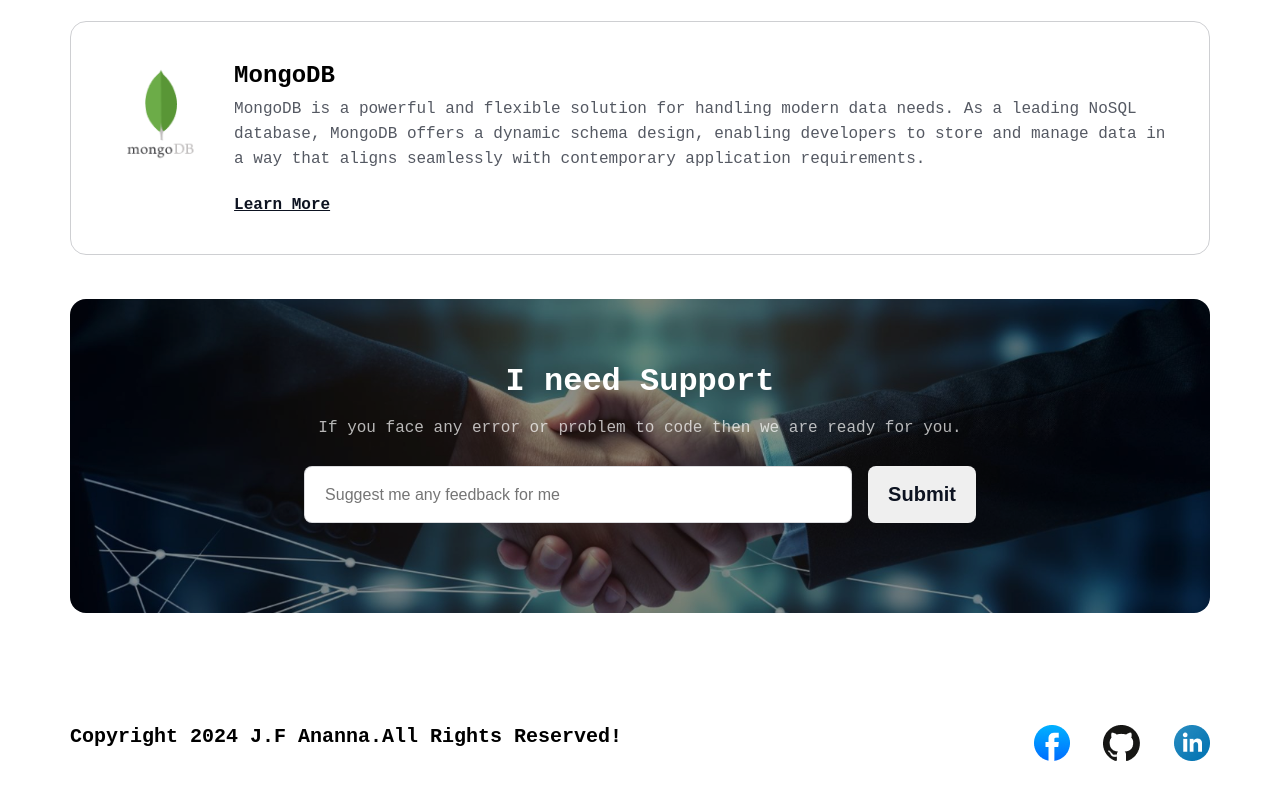
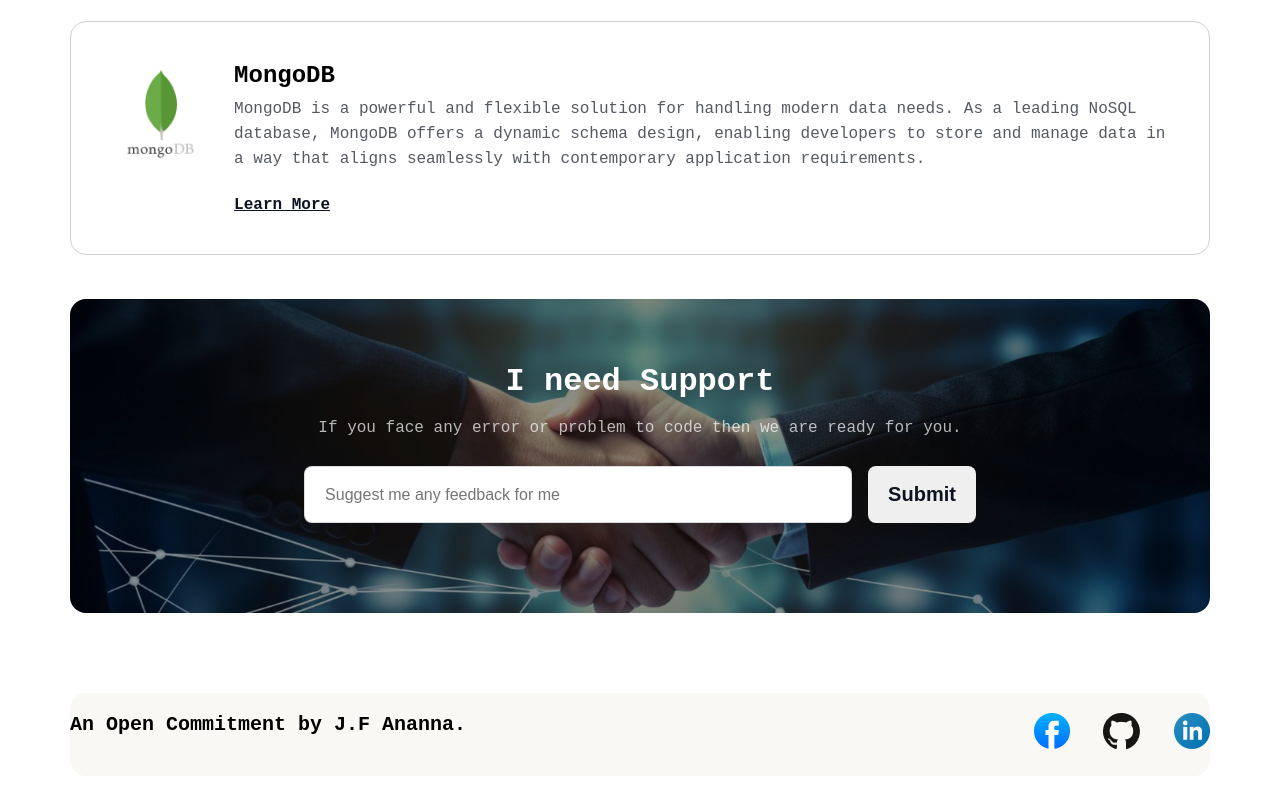
Before and after one commit to ananna2024/my-first-html-repo, a plain HTML site: page index.html in a window 1280 px wide. Shown: the part 4620-5421 px from the top of the page. After the commit the page ends 5396 px from the top, so only its background shows below. Drawn offline with Linux system fonts and the light colour scheme.

Commit message:
added latest

```diff
--- a/index.html
+++ b/index.html
@@ -184,7 +184,7 @@
             <div class="container">
                 <div class="footer-inner">
                     <div class="footer-des">
-                       <h3>Copyright 2024 J.F Ananna.All Rights Reserved!</h3>
+                       <h3>An Open Commitment by J.F Ananna.</h3>
                     </div>
                     <div class="footer-icon">
                         <a href="https://www.facebook.com" target="_blank"><img src="assets/facebook.png" alt=""></a>
--- a/styles/assignment.css
+++ b/styles/assignment.css
@@ -296,7 +296,9 @@ p{
 .footer-inner{
     display: grid;
     grid-template-columns: 2fr 1fr;
-    padding: 32px 0;
+    padding: 20px 0;
+    border-radius: 16px;
+    background-color: rgb(250, 248, 245);
 }
 .footer-inner .footer-icon{
     text-align: right;
@@ -310,5 +312,6 @@ p{
 .footer-des h3{
     font-size: 20px;
     font-weight: 600px;
-     margin-bottom: 50px;
+     margin-bottom: 20px;
+
 }
```
